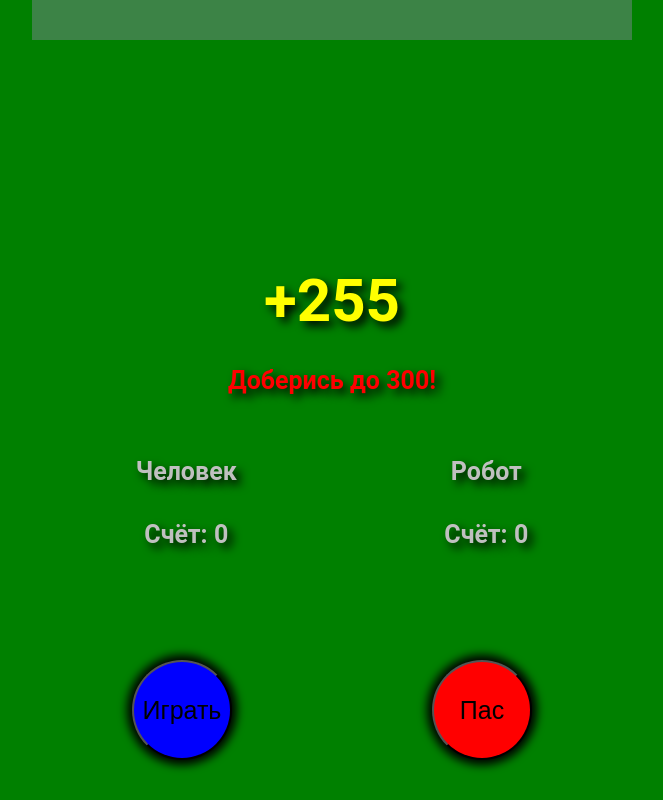
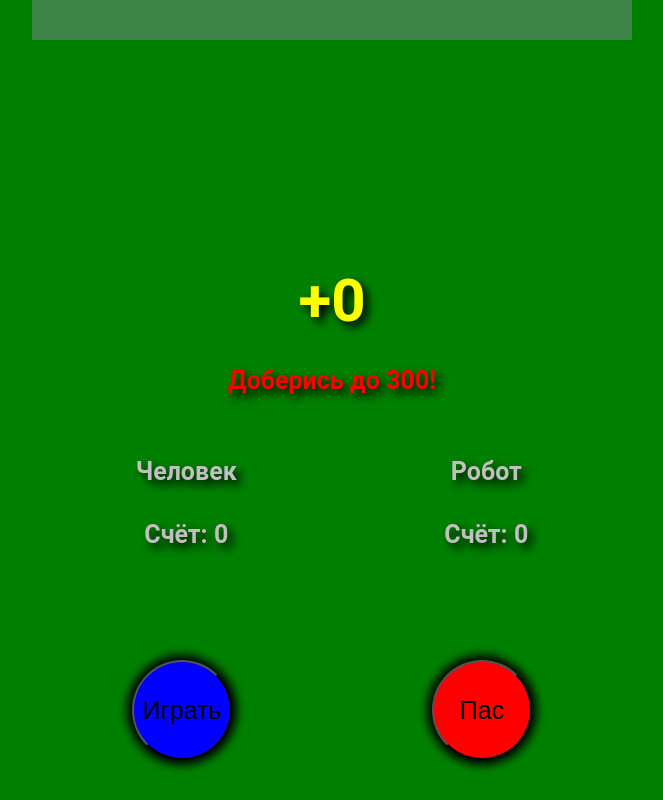
Before and after one commit to Hamersly/react-game-1000, a React (Create React App) app: page / in a window 1280 px wide. Shown: the whole page, without its empty margins (308-971 px from the left). Built offline with nearby package versions, Linux system fonts and the light colour scheme.

Commit message:
TIK-001: create counting function

```diff
--- a/src/components/ButtonBlock/ButtonBlock.tsx
+++ b/src/components/ButtonBlock/ButtonBlock.tsx
@@ -1,7 +1,7 @@
 import {FC, MouseEvent} from "react";
 import {ButtonBlockDiv, PassButton, PlayButton} from "./ButtonBlock.styled";
 import {useAppDispatch} from "../../store/hooks";
-import {addDicesMeanings} from "../../store/gameLayer/slice";
+import {addDiceCheck, addDicesMeanings} from "../../store/gameLayer/slice";
 
 export const ButtonBlock: FC = () => {
   const dispatch = useAppDispatch();
@@ -19,9 +19,47 @@ export const ButtonBlock: FC = () => {
     return meanings
   }
 
+  const countingDiceCheck = (numbers: number[] = []): number => {
+    if (numbers) {
+      let counter: number = 0
+      const countItems: any = {}
+      for (let i = 1; i < 7; i++) {
+        countItems[i] = numbers.filter(number => number === i).length
+      }
+
+      for (const key in countItems) {
+        if (key === '1') {
+          if (countItems[key] === 1) counter += 10
+          else if (countItems[key] === 2) counter += 20
+          else if (countItems[key] === 3) counter += 100
+          else if (countItems[key] === 4) counter += 200
+          else if (countItems[key] === 5) counter += 1000
+        } else if (key === '5') {
+          if (countItems[key] === 1) counter += 5
+          else if (countItems[key] === 2) counter += 10
+          else if (countItems[key] === 3) counter += 50
+          else if (countItems[key] === 4) counter += 100
+          else if (countItems[key] === 5) counter += 500
+        } else {
+          if (countItems[key] === 3) counter += Number(key) * 10
+          else if (countItems[key] === 4) counter += Number(key) * 20
+          else if (countItems[key] === 5) counter += Number(key) * 100
+          // else if() counter += 125
+        }
+      }
+
+      console.log(counter)
+      return counter
+
+    } else return 0
+  }
+
   const handleClick = (event: MouseEvent<HTMLElement>) => {
-    const men = generateDicesMeanings()
-    dispatch(addDicesMeanings(men))
+    const meanings = generateDicesMeanings()
+    dispatch(addDicesMeanings(meanings))
+
+    const diceCheck = countingDiceCheck(meanings)
+    dispatch(addDiceCheck(diceCheck))
   }
 
   return (
--- a/src/components/DiceCheck/DiceCheck.tsx
+++ b/src/components/DiceCheck/DiceCheck.tsx
@@ -1,10 +1,14 @@
 import {FC} from "react";
 import {DiceCheckDiv, DiceCheckInfo, DiceCheckSum} from "./DiceCheck.styled";
+import {useAppSelector} from "../../store/hooks";
+import {getDiceCheck} from "../../store/gameLayer/selectors";
 
 export const DiceCheck: FC = () => {
+  const diceCheck: number = useAppSelector(getDiceCheck)
+
   return (
     <DiceCheckDiv>
-      <DiceCheckSum>+255</DiceCheckSum>
+      <DiceCheckSum>+{diceCheck}</DiceCheckSum>
       <DiceCheckInfo>Доберись до 300!</DiceCheckInfo>
     </DiceCheckDiv>
   );
--- a/src/components/PlayersInfoBlock/PlayersInfoBlock.tsx
+++ b/src/components/PlayersInfoBlock/PlayersInfoBlock.tsx
@@ -13,7 +13,7 @@ export const PlayersInfoBlock: FC = () => {
       {players.map(item =>
         <PlayerInfo
           name={item.name}
-          check={item.check}
+          check={item.userCheck}
           status={item.status}
           key={item.id}
         />
--- a/src/store/gameLayer/selectors.ts
+++ b/src/store/gameLayer/selectors.ts
@@ -11,4 +11,4 @@ export const getPlayers = createSelector(allParams, (state: RootState) => state.
 
 export const getWhoseThrow = (state: RootState) => gameParams(state).whoseThrow
 
-export const getCounter = (state: RootState) => gameParams(state).counter
+export const getDiceCheck = (state: RootState) => gameParams(state).diceCheck
--- a/src/store/gameLayer/slice.ts
+++ b/src/store/gameLayer/slice.ts
@@ -3,7 +3,7 @@ import {User} from "../../types/types";
 
 interface GameState {
   users: User[];
-  counter: number;
+  diceCheck: number;
   dicesMeanings?: number[];
   whoseThrow: number | null
 }
@@ -13,19 +13,19 @@ const initialState = {
     {
       id: 0,
       name: 'Человек',
-      check: 0,
+      userCheck: 0,
       message: '',
       status: '',
     },
     {
       id: 1,
       name: 'Робот',
-      check: 0,
+      userCheck: 0,
       message: '',
       status: '',
     },
   ],
-  counter: 0,
+  diceCheck: 0,
   dicesMeanings: [],
   whoseThrow: null
 } as GameState
@@ -34,8 +34,8 @@ const gameSlice = createSlice({
   name: 'game',
   initialState,
   reducers: {
-    addCounter(state, action: PayloadAction<number>) {
-      state.counter += action.payload
+    addDiceCheck(state, action: PayloadAction<number>) {
+      state.diceCheck += action.payload
     },
     addDicesMeanings(state, action: PayloadAction<number[]>) {
       state.dicesMeanings = action.payload
@@ -43,6 +43,6 @@ const gameSlice = createSlice({
   }
 })
 
-export const {addCounter, addDicesMeanings} = gameSlice.actions
+export const {addDiceCheck, addDicesMeanings} = gameSlice.actions
 
 export default gameSlice.reducer;
--- a/src/types/types.ts
+++ b/src/types/types.ts
@@ -1,7 +1,7 @@
 export interface User {
   id: number
   name: string;
-  check: number;
+  userCheck: number;
   message: string;
   status: string;
 }
```
Also changed, not shown: 1 other file (tests, documents, lock files or other folders).
